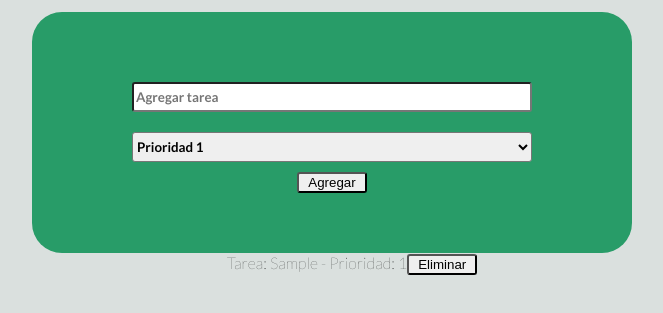
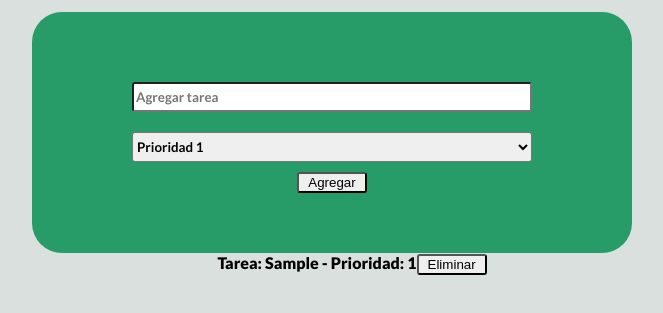
Before and after one commit to florencialarreategui/to_do_list, a plain HTML site: page index.html in a window 1280 px wide. Both pictures are taken after typing "Sample" into the empty fields and a click on the button "Agregar". Shown: the part 57-370 px from the top of the page, without its empty margins (308-971 px from the left). Drawn offline with Linux system fonts and the light colour scheme.

Commit message:
cambio letra a tareas

```diff
--- a/style.css
+++ b/style.css
@@ -43,6 +43,10 @@
     list-style-type: none
 }
 
+li {
+    font-weight: 900;
+}
+
 button {
     width: 70px;
     border-radius: 3px;
```
